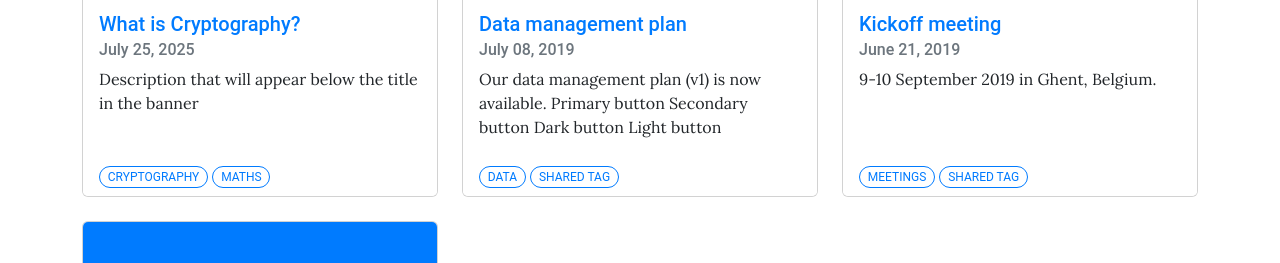
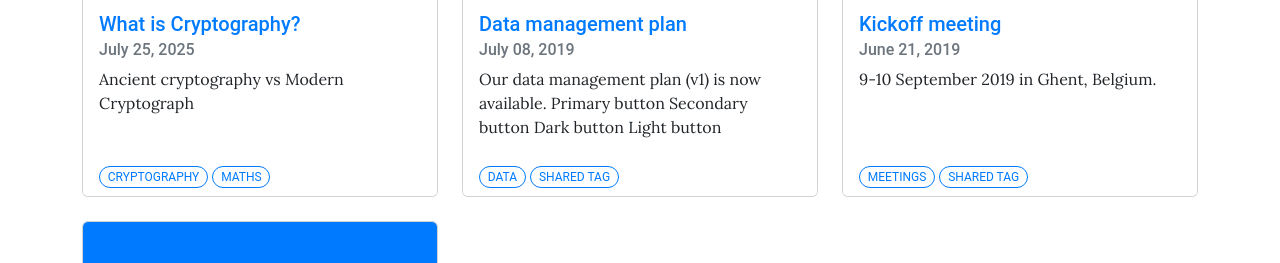
Before and after one commit to drshashanksingh/drshashanksingh.github.io, a Jekyll site: the page built from pages/archive.md, in a window 1280 px wide, cut to the strip 495-758 px from the top of the page. Built offline with Jekyll 4.4.1, drawn with Linux system fonts in a browser that asks for light colours; some of the changed lines change nothing that is shown.

Commit message:
post modern cryptography

```diff
--- a/_posts/2025-07-25-what-is-cryptography.md
+++ b/_posts/2025-07-25-what-is-cryptography.md
@@ -1,6 +1,6 @@
 ---
 title: What is Cryptography?
-description: Description that will appear below the title in the banner
+description: Ancient cryptography vs Modern Cryptograph
 background: /assets/theme/images/peacock.jpg
 permalink: /wic/
 author: [Dr Shashank Singh]
@@ -15,12 +15,33 @@
 
 
 - A very basic and classical goal of Cryptography is enabling secret communication between two parties, even in the presence of an adversary.
-- In the early days (before 1960), this was achieved through various mathematical tricks and methods that were often not very scientific in nature.
+- In the early days (before 1970), this was achieved through various mathematical tricks and methods that were often not very scientific in nature.
 - In contrast, modern cryptography is grounded in a solid mathematical foundation and is regarded as a branch of engineering that lies at the intersection of mathematics and computer science.
 
-## testing mathJax
-This is an inline math expression: $\sqrt{x^2 + y^2}$.
-And this is a displayed math expression:
-$$
-\frac{-b \pm \sqrt{b^2 - 4ac}}{2a}
-$$
+## Ancient cryptography vs Modern Cryptography
+
+Cryptography has been utilized in various forms since ancient times, with evidence suggesting
+its use as far back as 1900 BC. The Ancient Greeks developed structured cryptographic methods
+ that included ciphers, laying the groundwork for modern secret-key encryption to transmit
+ confidential messages. One notable example is the Caesar Cipher, used by Julius Caesar around
+ 100 BC, which replaced each letter in the English alphabet with a letter shifted three places
+ over; for instance, 'A' became 'D', 'B' became 'E', and so forth. This shift was known only
+ to Caesar and his trusted generals.
+
+In 1553, Giovan Battista Bellaso introduced a generalized version of the Caesar Cipher, which
+gained traction in the 19th century through Blaise de Vigenère, subsequently becoming known as
+ the Vigenère Cipher.
+
+Compared to the Caesar Cipher, which can be easily deciphered by determining the correct
+shift (or key), the Vigenère Cipher offered significantly enhanced security and difficulty in breaking.
+
+The evolution of cryptography continued with Edward Hebern's invention of a rotating machine
+ for encryption in 1917, followed by the famous Enigma Machine created by German engineer Arthur
+ Scherbius in 1918. This machine was widely used by the Nazi German military during World War
+ II until its cipher was cracked by Polish and British cryptographers who designed the "Bombe"
+  machine for decryption.
+
+Initially, cryptography was primarily associated with military use. However, in 1970, IBM developed
+a cipher known as Lucifer, marking a shift towards a more systematic and scientific approach in
+ cipher design. This work eventually led to the creation of the Data Encryption Standard (DES),
+ representing a significant milestone in the field of Modern Cryptography.
```
